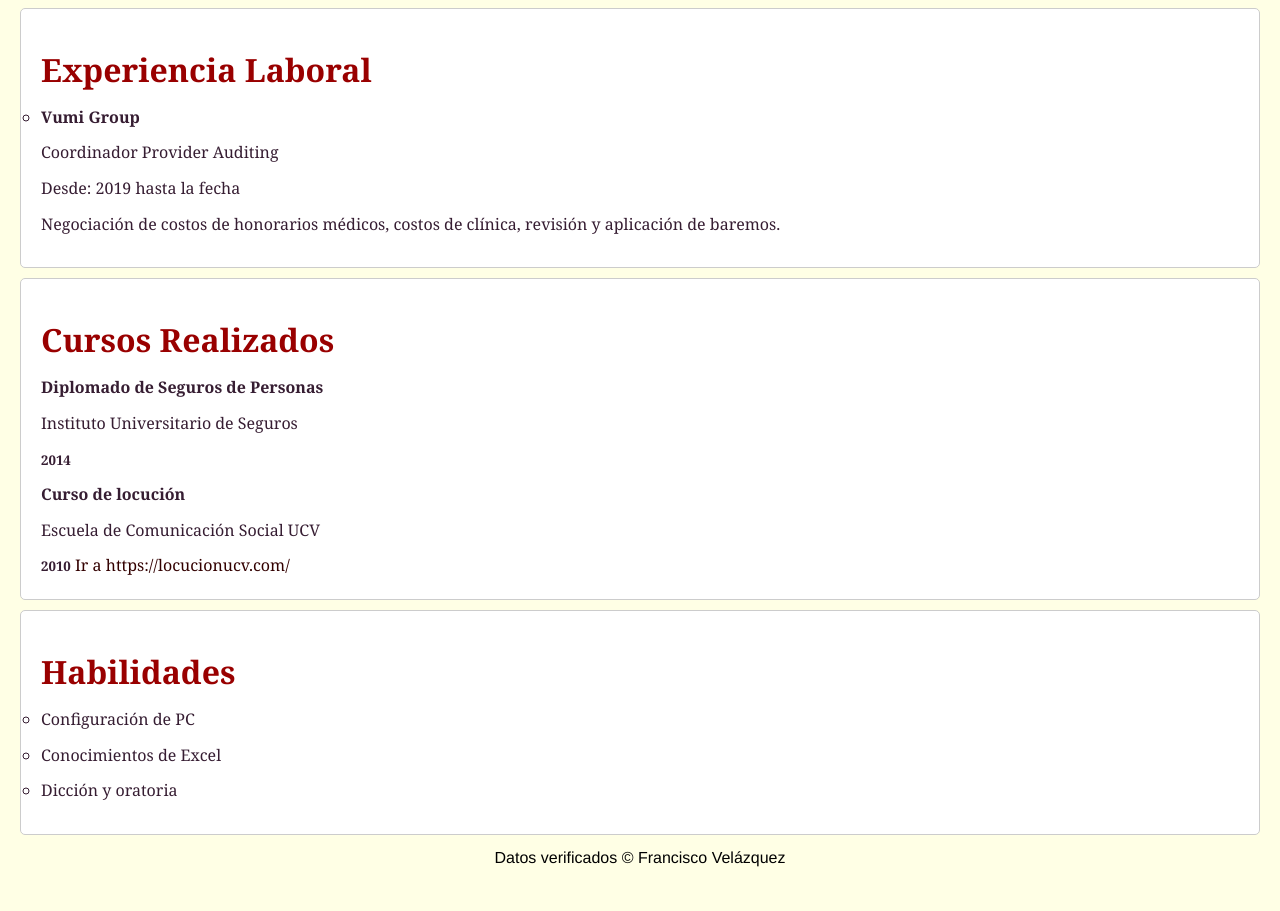
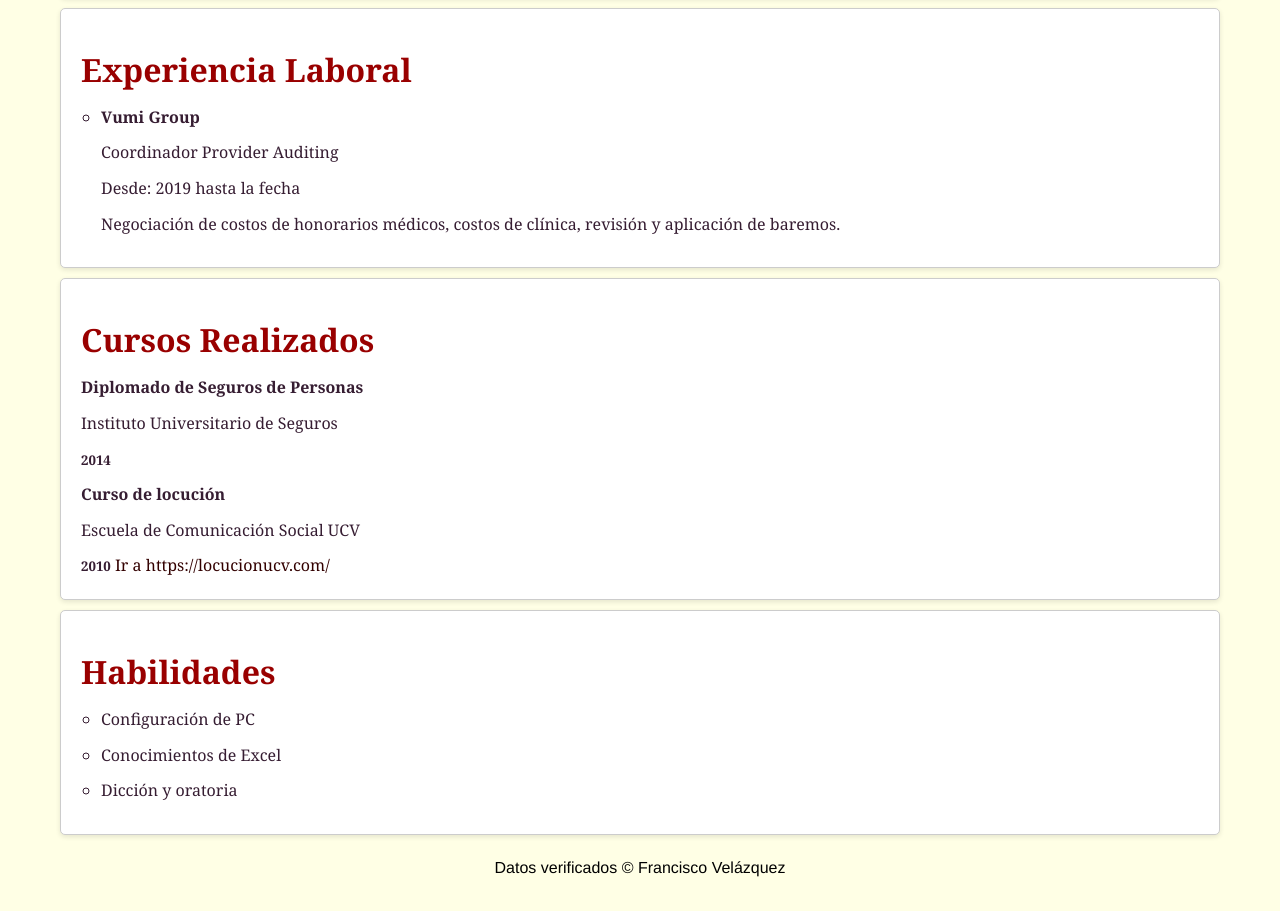
Before and after one commit to FranPanchoV/Curso23-Francisco-Velazquez, a plain HTML site: page HTML/CVFranciscoV.html in a window 1280 px wide. Shown: the part 899-1810 px from the top of the page. Drawn offline with Linux system fonts and the light colour scheme.

Commit message:
Update CVFranciscoV.css

```diff
--- a/HTML/Css/CVFranciscoV.css
+++ b/HTML/Css/CVFranciscoV.css
@@ -1,6 +1,7 @@
 * {
   margin: 0;
   padding: 0;
+  box-sizing: border-box; /* Añadido para que los paddings y borders no afecten el tamaño */
 }
 
 body {
@@ -10,6 +11,8 @@ body {
   color: #361d32;
   border-radius: 5px;
   padding: 20px;
+  max-width: 1200px; /* Para centrar en pantallas grandes */
+  margin: 0 auto; /* Centrado horizontal */
 }
 
 header {
@@ -19,6 +22,8 @@ header {
 
 header img {
   border-radius: 25%;
+  max-width: 100%; /* Para que la imagen no desborde */
+  height: auto;
 }
 
 main {
@@ -49,19 +54,27 @@ p, small {
 a {
   color: #330000;
   text-decoration: none;
+  cursor: pointer;
+}
+
+a:hover {
+  text-decoration: underline;
+  color: #660000; /* Cambio de color en hover para mejor interacción */
 }
 
 section {
-  background: white;
+  background: #fff;
   border: 1px solid #ccc;
   border-radius: 5px;
   padding: 20px;
   margin: 10px 0;
+  box-shadow: 0 2px 5px rgba(0,0,0,0.1); /* Añadido sombra para profundidad */
 }
 
 ul {
   margin-top: 10px;
   list-style-type: circle;
+  padding-left: 20px; /* Mejor alineación */
 }
 
 li {
@@ -70,8 +83,8 @@ li {
 
 footer {
   text-align: center;
-  margin-top: 10px;
+  margin-top: 20px;
   font-size: 1em;
-  font-family:'Franklin Gothic Medium';
+  font-family: "Franklin Gothic Medium", Arial, sans-serif; /* Corrección en la fuente */
   color: black;
 }
```
